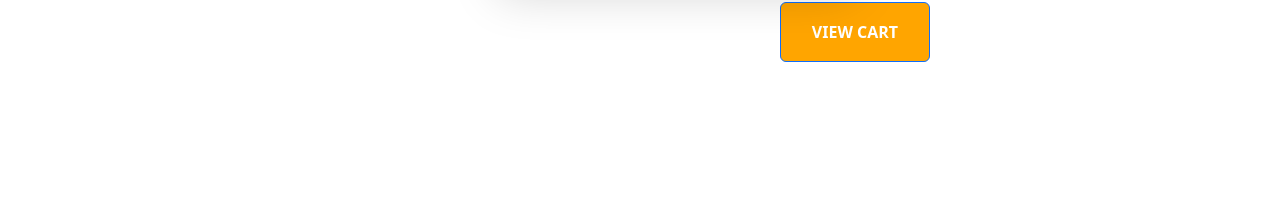
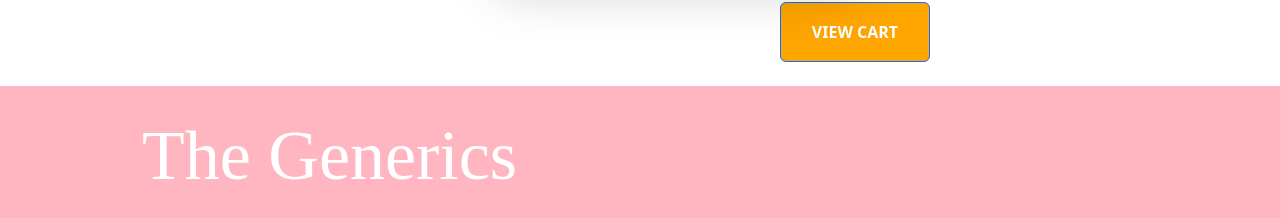
Before and after one commit to aknair95/Project-7-Ecommerce-App, a React (Create React App) app: page / in a window 1280 px wide. Shown: the part 2501-2719 px from the top of the page. Before the commit the page ends 2563 px from the top, so only its background shows below. Built offline with nearby package versions, Linux system fonts and the light colour scheme.

Commit message:
footer component added

```diff
--- a/src/App.js
+++ b/src/App.js
@@ -5,6 +5,7 @@ import Album from "./components/albumTile";
 import { Button } from "react-bootstrap";
 import Cart from "./components/cart/cart";
 import CartContextProvider from "./store/cartContextProvider";
+import Footer from "./components/footer";
 
 const App = () => {
   const albumDetails=[
@@ -54,7 +55,8 @@ const App = () => {
       <Album albumDetails1={albumDetails[2]} albumDetails2={albumDetails[3]}/>
       <Button onClick={showCart} className="mt-4" style={{marginLeft:"780px",width:"150px",height:"60px",fontWeight:"bold",backgroundColor:"orange"}}>
         VIEW CART
-      </Button>
+      </Button><br/><br/>
+      <Footer/>
     </CartContextProvider>
   );
 };
--- /dev/null
+++ b/src/components/footer.js
@@ -0,0 +1,18 @@
+import { Fragment } from "react";
+import { Container, Navbar } from "react-bootstrap";
+
+const Footer=() =>{
+    return(
+        <Fragment>
+            <Navbar expand="sm" variant="dark" style={{height:"150px",backgroundColor:"lightpink"}}>
+                <Container>
+                    <Navbar.Brand style={{fontSize:"70px",marginLeft:"60px",marginBottom:"10px",fontFamily:"times-new-roman"}}>
+                    The Generics
+                    </Navbar.Brand>
+                </Container>
+            </Navbar>
+        </Fragment>
+    )
+}
+
+export default Footer;
```
